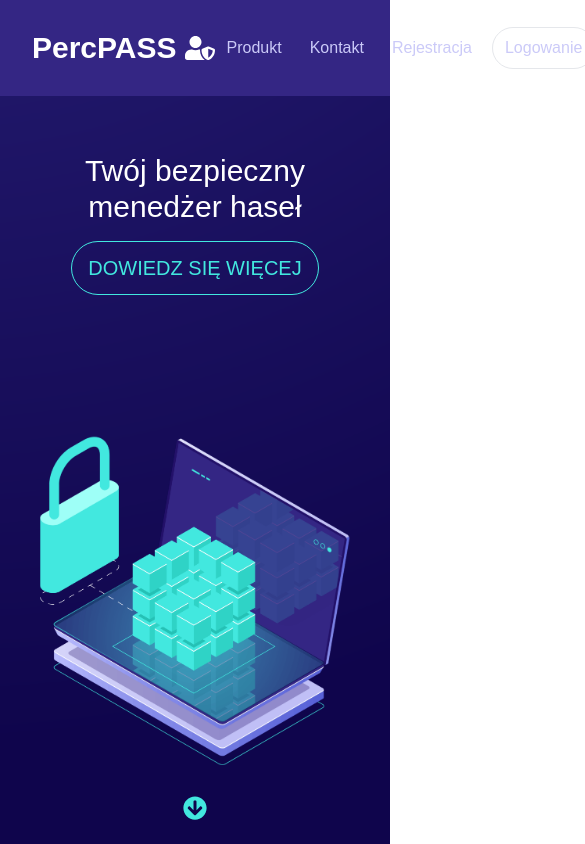
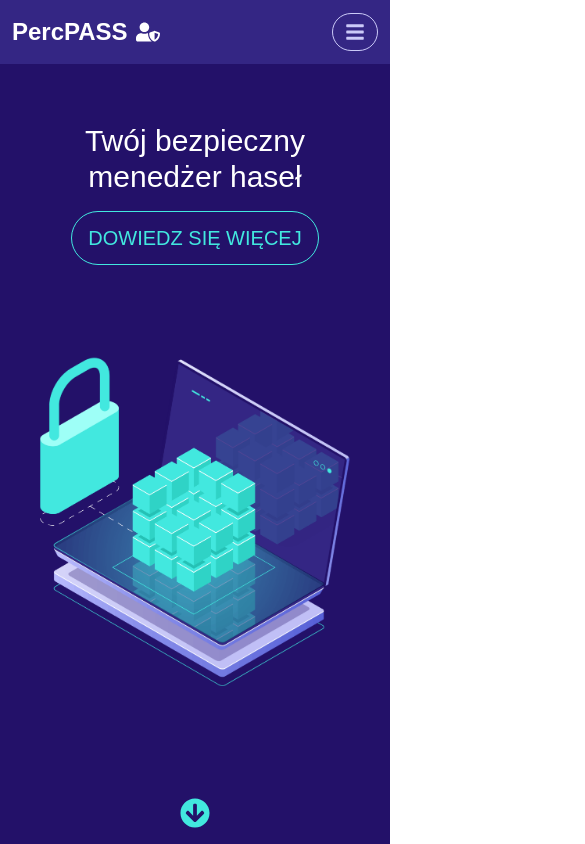
Before and after one commit to jakubcieslik99/privpass, a React (Create React App) app in the folder client/: page / in a window 390 px wide. Shown: the top 844 px of the page, 585 px wide, since content can reach past the window. Built offline with nearby package versions, Linux system fonts and the light colour scheme.

Commit message:
HomeScreen style fixed

```diff
--- a/client/src/components/footer/Footer.tsx
+++ b/client/src/components/footer/Footer.tsx
@@ -1,6 +1,6 @@
 const Footer: React.FC = () => {
   return (
-    <div className="p-3 bg-blue-200">
+    <div className="p-3 bg-percpass-500">
       Copyright <b>©</b> {new Date().getFullYear()} PercPASS
     </div>
   )
--- a/client/src/components/header/Header.tsx
+++ b/client/src/components/header/Header.tsx
@@ -1,29 +1,74 @@
-import { FaUserShield } from 'react-icons/fa'
+import { useState } from 'react'
+import { Link } from 'react-router-dom'
+import { FaUserShield, FaBars } from 'react-icons/fa'
+import LoginModal from './LoginModal'
 
 const Header: React.FC = () => {
+  const [menuIsOpen, setMenuIsOpen] = useState(false)
+  const [loginModalIsOpen, setLoginModalIsOpen] = useState(false)
+  //const [registerModalIsOpen, setRegisterModalIsOpen] = useState(false)
+
   return (
-    <div className="absolute flex items-center justify-between w-full h-24 bg-percpass-500">
-      <div className="flex items-center ml-8 text-3xl font-bold text-white">
-        PercPASS <FaUserShield className="ml-2" />
+    <nav className="fixed top-0 z-10 flex flex-col justify-between w-full h-auto md:flex-row md:bg-percpass-500">
+      <div className="z-20 flex items-center justify-between h-16 md:h-24 bg-percpass-500">
+        <Link className="flex items-center ml-3 text-2xl font-bold text-white md:text-3xl md:ml-7" to="/">
+          PercPASS <FaUserShield className="ml-2" />
+        </Link>
+
+        <button
+          className="px-3 py-2 mr-3 text-xl transition border rounded-full md:hidden text-percpass-300 border-percpass-300 hover:text-white hover:border-white active:scale-95"
+          onClick={() => setMenuIsOpen(!menuIsOpen)}
+        >
+          <FaBars />
+        </button>
       </div>
 
-      <ul className="flex items-center mr-8 text-percpass-300">
-        <li className="mr-1">
-          <button className="px-3 py-2 transition-colors hover:text-white">Produkt</button>
+      <ul className="flex-row items-center hidden md:flex mr-7">
+        <li className="px-5 py-3 transition-colors cursor-pointer md:py-2 md:px-3 md:mr-1 text-percpass-300 hover:text-white hover:bg-percpass-400 md:hover:bg-transparent">
+          Produkt
         </li>
-        <li className="mr-1">
-          <button className="px-3 py-2 transition-colors hover:text-white">Kontakt</button>
+        <li className="px-5 py-3 transition-colors cursor-pointer md:py-2 md:px-3 md:mr-1 text-percpass-300 hover:text-white hover:bg-percpass-400 md:hover:bg-transparent">
+          Kontakt
         </li>
-        <li className="mr-2">
-          <button className="px-3 py-2 transition-colors hover:text-white">Rejestracja</button>
+        <li className="px-5 py-3 transition-colors cursor-pointer md:py-2 md:px-3 md:mr-2 text-percpass-300 hover:text-white hover:bg-percpass-400 md:hover:bg-transparent">
+          Rejestracja
         </li>
-        <li className="">
-          <button className="px-3 py-2 transition-colors border rounded-full hover:text-white hover:border-white">
+        <li className="flex">
+          <div
+            className="px-3 py-2 mx-4 mt-2 mb-4 transition-colors border rounded-full cursor-pointer md:m-0 text-percpass-300 border-percpass-300 hover:text-white hover:border-white"
+            onClick={() => setLoginModalIsOpen(true)}
+          >
             Logowanie
-          </button>
+          </div>
         </li>
       </ul>
-    </div>
+
+      <ul
+        className={`absolute w-full md:hidden flex flex-col transition-transform top-16 ${
+          !menuIsOpen ? '-translate-y-full' : 'translate-y-0'
+        } bg-percpass-500`}
+      >
+        <li className="px-5 py-3 transition-colors cursor-pointer md:py-2 md:px-3 md:mr-1 text-percpass-300 hover:text-white hover:bg-percpass-400 md:hover:bg-transparent">
+          Produkt
+        </li>
+        <li className="px-5 py-3 transition-colors cursor-pointer md:py-2 md:px-3 md:mr-1 text-percpass-300 hover:text-white hover:bg-percpass-400 md:hover:bg-transparent">
+          Kontakt
+        </li>
+        <li className="px-5 py-3 transition-colors cursor-pointer md:py-2 md:px-3 md:mr-2 text-percpass-300 hover:text-white hover:bg-percpass-400 md:hover:bg-transparent">
+          Rejestracja
+        </li>
+        <li className="flex">
+          <div
+            className="px-3 py-2 mx-4 mt-2 mb-4 transition-colors border rounded-full cursor-pointer md:m-0 text-percpass-300 border-percpass-300 hover:text-white hover:border-white"
+            onClick={() => setLoginModalIsOpen(true)}
+          >
+            Logowanie
+          </div>
+        </li>
+      </ul>
+
+      <LoginModal isOpen={loginModalIsOpen} setIsOpen={setLoginModalIsOpen} />
+    </nav>
   )
 }
 
--- /dev/null
+++ b/client/src/components/header/LoginModal.tsx
@@ -0,0 +1,35 @@
+import { useRef, Fragment } from 'react'
+import { Transition, Dialog } from '@headlessui/react'
+
+interface LoginModalProps {
+  isOpen: boolean
+  setIsOpen: React.Dispatch<React.SetStateAction<boolean>>
+}
+
+const LoginModal = (props: LoginModalProps) => {
+  const contentRef = useRef(null)
+
+  return (
+    <Transition as={Fragment} show={props.isOpen}>
+      <Dialog
+        className="fixed inset-0 z-10 min-h-screen px-4 overflow-y-auto text-center"
+        onClose={() => props.setIsOpen(false)}
+      >
+        <Transition.Child>
+          <Dialog.Overlay className="fixed inset-0" />
+        </Transition.Child>
+
+        <Transition.Child>
+          <div className="inline-block w-full max-w-xl p-6 mt-8 mb-6 overflow-hidden text-left align-middle transition-all transform bg-white shadow-xl md:mt-20 rounded-3xl">
+            <div>Data</div>
+            <button ref={contentRef} className="px-2 py-1 text-white rounded bg-percpass-400">
+              OK
+            </button>
+          </div>
+        </Transition.Child>
+      </Dialog>
+    </Transition>
+  )
+}
+
+export default LoginModal
--- a/client/src/index.css
+++ b/client/src/index.css
@@ -10,6 +10,7 @@
   @apply box-border;
 }
 html {
+  -webkit-tap-highlight-color: transparent;
   @apply overflow-x-hidden overflow-y-scroll scroll-pt-20 scroll-smooth;
 }
 html::-webkit-scrollbar {
@@ -23,16 +24,12 @@ html::-webkit-scrollbar-thumb {
 }
 
 /*-----ELEMENTS-----*/
-.screen {
-  background: url('./assets/background.png') no-repeat center center/cover;
+.app-screen {
+  background: url('./assets/background.png') no-repeat center/cover;
   /*min-height: calc(100vh - 56px);*/
   @apply min-h-screen;
 }
-.hero {
-  background: url('./assets/background.png') no-repeat center center/cover;
-  @apply h-screen pt-24;
-}
-.screen-container {
+.app-container {
   @apply mx-auto xl:container;
 }
 
--- a/client/src/screens/HomeScreen.tsx
+++ b/client/src/screens/HomeScreen.tsx
@@ -1,13 +1,11 @@
 import { FaArrowCircleDown } from 'react-icons/fa'
-import Hero from '../assets/hero.png'
 
 const HomeScreen: React.FC = () => {
   return (
-    <div className="min-h-screen">
-      {/*Hero*/}
-      <div className="hero">
-        <div className="grid h-full overflow-hidden md:grid-cols-12 screen-container">
-          <div className="flex items-center justify-center md:col-span-5">
+    <main>
+      <div className="h-screen pt-16 md:pt-24 bg-percpass-600">
+        <div className="grid h-full grid-flow-col grid-rows-6 app-container md:grid-flow-row md:grid-cols-12 md:grid-rows-1">
+          <div className="flex items-center justify-center row-span-2 md:col-span-5">
             <div className="flex flex-col items-center text-white">
               <p className="text-3xl">Twój bezpieczny</p>
               <p className="mb-4 text-3xl">menedżer haseł</p>
@@ -16,22 +14,29 @@ const HomeScreen: React.FC = () => {
               </button>
             </div>
           </div>
-          <div className="flex items-center justify-center md:col-span-7">
-            <img src={Hero} alt="Hero" />
+          <div className="flex items-center justify-center row-span-3 md:col-span-7">
+            <div className="w-full h-full bg-[url('./assets/hero.png')] bg-no-repeat bg-center bg-contain" />
           </div>
         </div>
 
         <div className="absolute bottom-0 flex justify-center w-full">
-          <button className="m-6 text-2xl transition-colors hover:text-percpass-100 text-percpass-200">
+          <button
+            className="m-4 text-3xl transition md:m-6 md:text-2xl text-percpass-200 hover:text-percpass-100 active:scale-90"
+            onClick={() => console.log('Move')}
+          >
             <FaArrowCircleDown />
           </button>
         </div>
       </div>
 
-      <div className="bg-red-200">
-        <div>Test3</div>
+      <div className="h-screen bg-red-100">
+        <div className="app-container">Content 1</div>
       </div>
-    </div>
+
+      <div className="h-screen bg-green-100">
+        <div className="app-container">Content 2</div>
+      </div>
+    </main>
   )
 }
 
```
